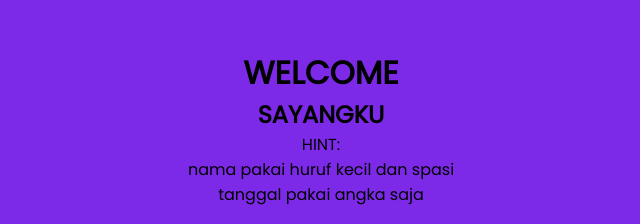
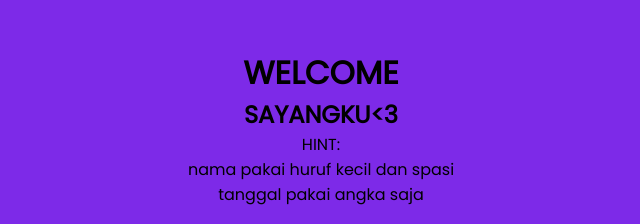
Before and after one commit to NishiXJ/login-page, a plain HTML site: page index.html in a window 1280 px wide. Shown: the part 169-393 px from the top of the page, 319-959 px from the left. Drawn offline with Linux system fonts and the light colour scheme.

Commit message:
Update index.html

```diff
--- a/index.html
+++ b/index.html
@@ -12,7 +12,7 @@
 
 <body>
     <h1>WELCOME</h1>
-    <h2>SAYANGKU</h2>
+    <h2>SAYANGKU<3</h2>
     <p>HINT:</p>
     <p>nama pakai huruf kecil dan spasi</p>
     <p>tanggal pakai angka saja</p>
```
